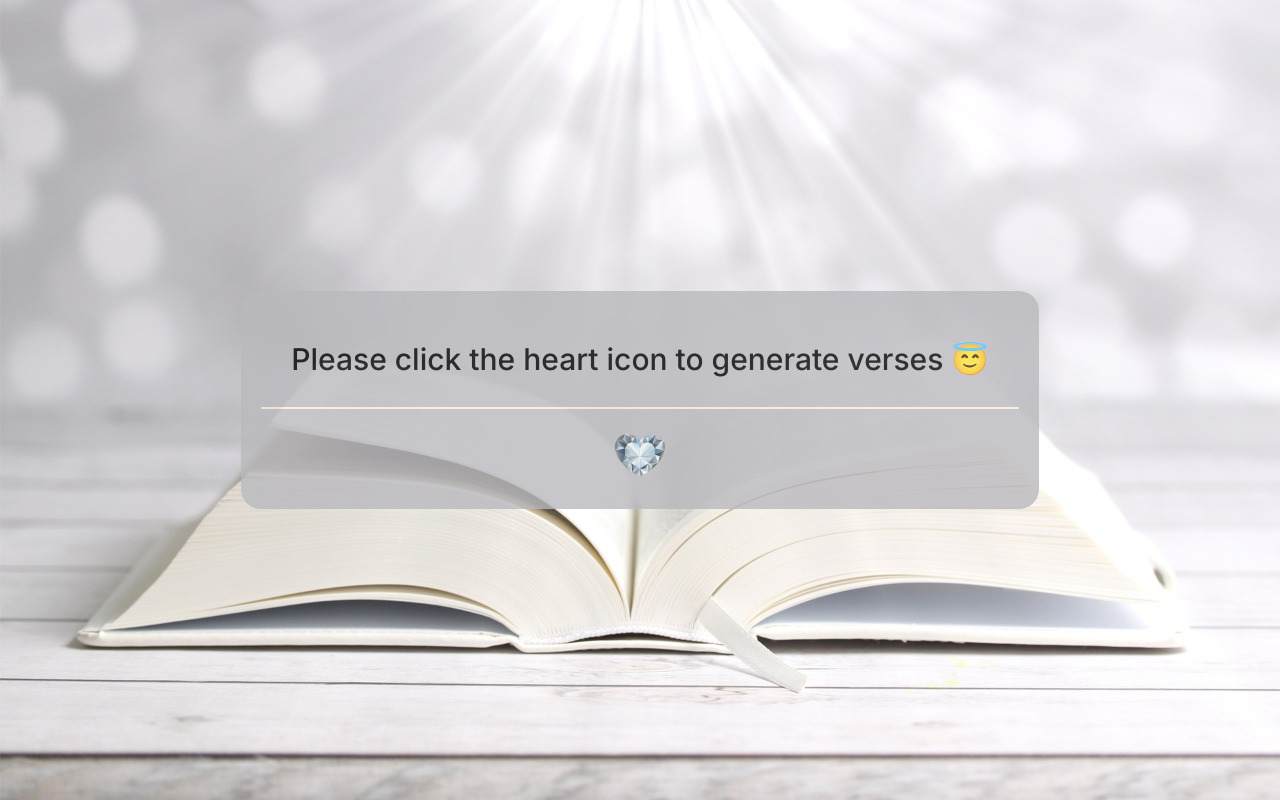
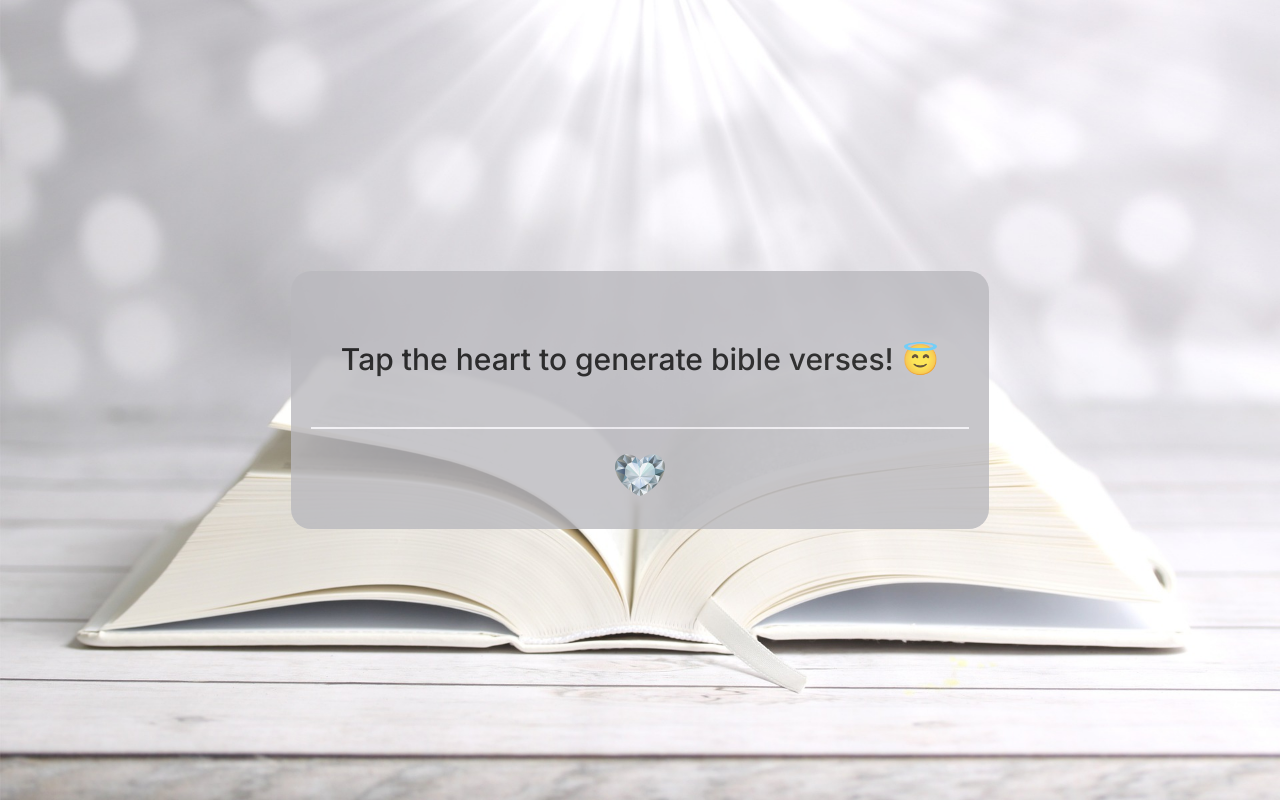
Before and after one commit to ktmagno/bible-verse-generator, a plain HTML site: page index.html in a window 1280 px wide. Drawn offline with Linux system fonts and the light colour scheme.

Commit message:
Made some modifications on text and hr color

```diff
--- a/index.html
+++ b/index.html
@@ -6,12 +6,6 @@
 
     <!-- css -->
     <link rel="stylesheet" href="style.css" />
-
-    <!-- for social media logos -->
-    <link
-      rel="stylesheet"
-      href="https://cdnjs.cloudflare.com/ajax/libs/font-awesome/6.5.1/css/all.min.css"
-    />
 
     <!-- bible verses script -->
     <script src="script.js"></script>
@@ -25,62 +19,22 @@
     <link href="https://fonts.googleapis.com/css2?family=Inter:wght@100..900&display=swap"
     rel="stylesheet">
 
-    <title>Bible Verse Generator</title>
+    <title>My Bible Verse Generator</title>
   </head>
 
   <body>
 
       <div class="container">
-        <p id="verseDisplay">Please click the heart icon to generate verses 😇</p>
 
-        <hr width="100%" size="2" color="antiquewhite" />
+        <div class="verse">
+          <p id="verseDisplay">Tap the heart to generate bible verses! 😇</p>
+        </div>
+
+        <hr width="100%" size="2" color="#F0EEF3" />
 
           <button onclick="newVerse()">
             <img src="images/diamond-heart.png" width="50px" />
           </button>
         </div>
 
-
-    <!-- remove footer -->
-    <!-- <footer>
-      <div class="footer-content">
-        <h4>Bible Verse Generator</h4>
-        <p>Copyright &copy RSVCE</p>
-      </div>
-
-      <div class="footer-content">
-        <h4>Contact</h4>
-        <p>Have any questions or concerns?</p>
-        <p><a href="mailto:karenmagno96@gmail.com">Send a message</a></p>
-      </div>
-
-      <div class="footer-content">
-        <h4>Share</h4>
-
-        <div class="share-buttons">
-          <img class="pinterest-img" />
-          <ul>
-            <li>
-              <a class="facebook-share" target="blank"
-                ><i class="fab fa-facebook"></i
-              ></a>
-            </li>
-            <li>
-              <a class="twitter-share" target="blank"
-                ><i class="fab fa-twitter"></i
-              ></a>
-            </li>
-            <li>
-              <a class="linkedin-share" target="blank"
-                ><i class="fa-brands fa-linkedin-in"></i
-              ></a>
-            </li>
-          </ul>
-        </div>
-      </div>
-    </footer> -->
-  </body>
-
-  <!-- js for social media sharing -->
-  <!-- <script src="socmed.js"></script> -->
 </html>
```
